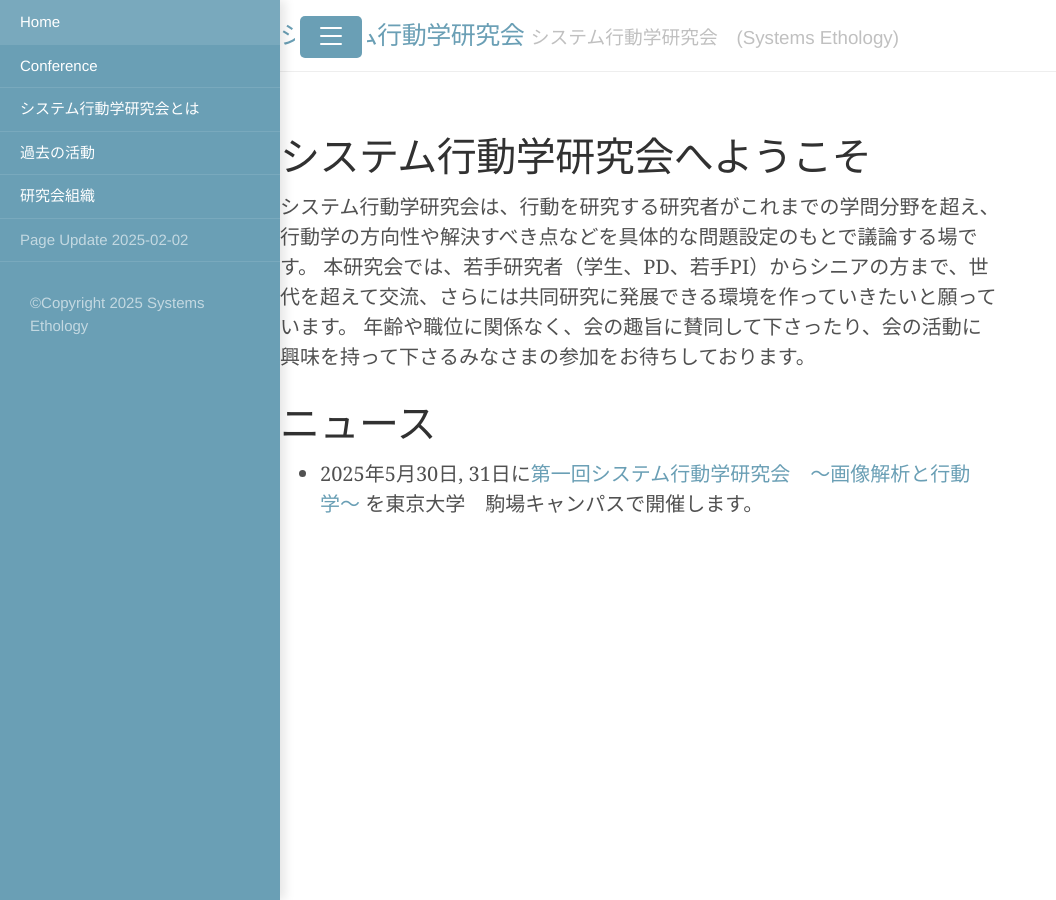
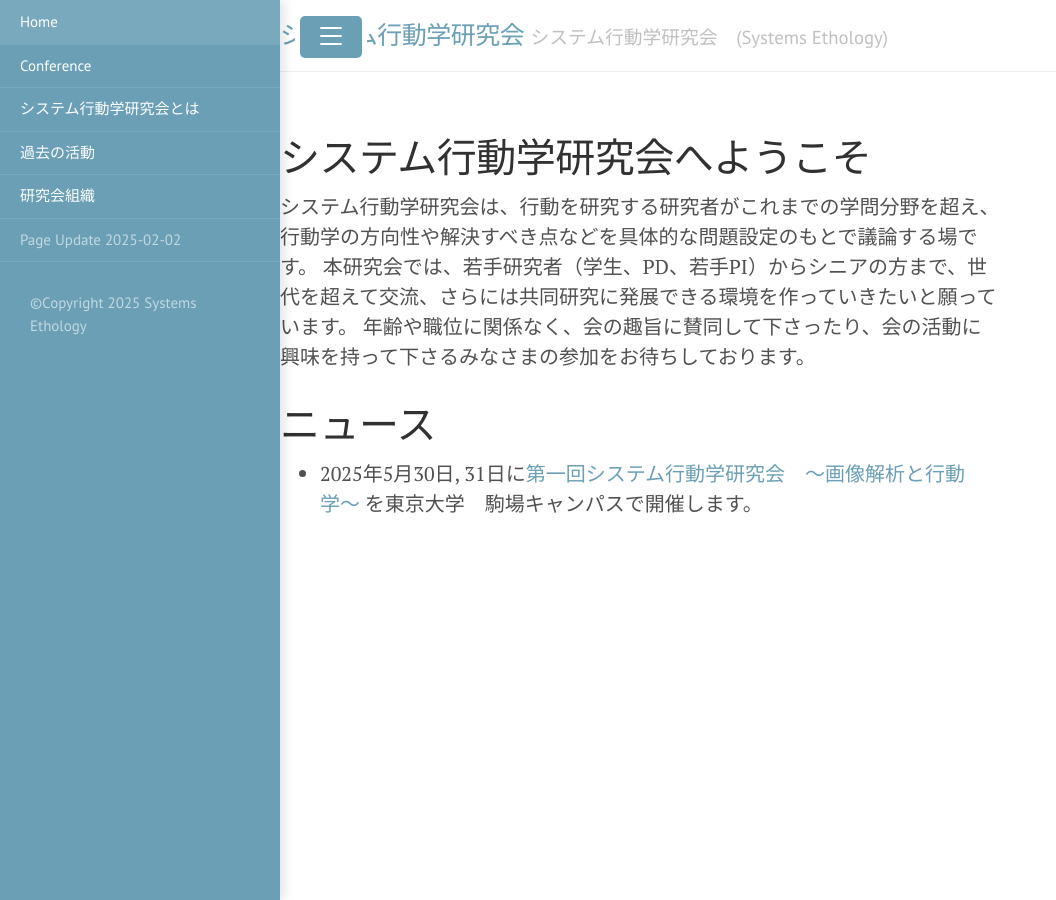
Before and after one commit to SystemsEthology/website, a Jekyll site: the page built from index.html, in a window 1280 px wide. Shown: the whole page, without its empty margins (0-1056 px from the left). Built offline with Jekyll 4.4.1, drawn with Linux system fonts in a browser that asks for light colours; the list of posts is cut into pages by our own code.

Commit message:
Update head.html

```diff
--- a/_includes/head.html
+++ b/_includes/head.html
@@ -19,7 +19,7 @@
   <link rel="stylesheet" href="{{ '/public/css/poole.css' | absolute_url }}">
   <link rel="stylesheet" href="{{ '/public/css/syntax.css' | absolute_url }}">
   <link rel="stylesheet" href="{{ '/public/css/lanyon.css' | absolute_url }}">
-
+  <link rel="stylesheet" href="https://fonts.googleapis.com/css?family=PT+Serif:400,400italic,700%7CPT+Sans:400">
   <link rel="stylesheet" href="https://fonts.googleapis.com/css2?family=Noto+Sans+JP:wght@300;400;700&display=swap">
 
   <link rel="apple-touch-icon-precomposed" sizes="144x144" href="{{ '/public/apple-touch-icon-precomposed.png' | absolute_url }}">
```
